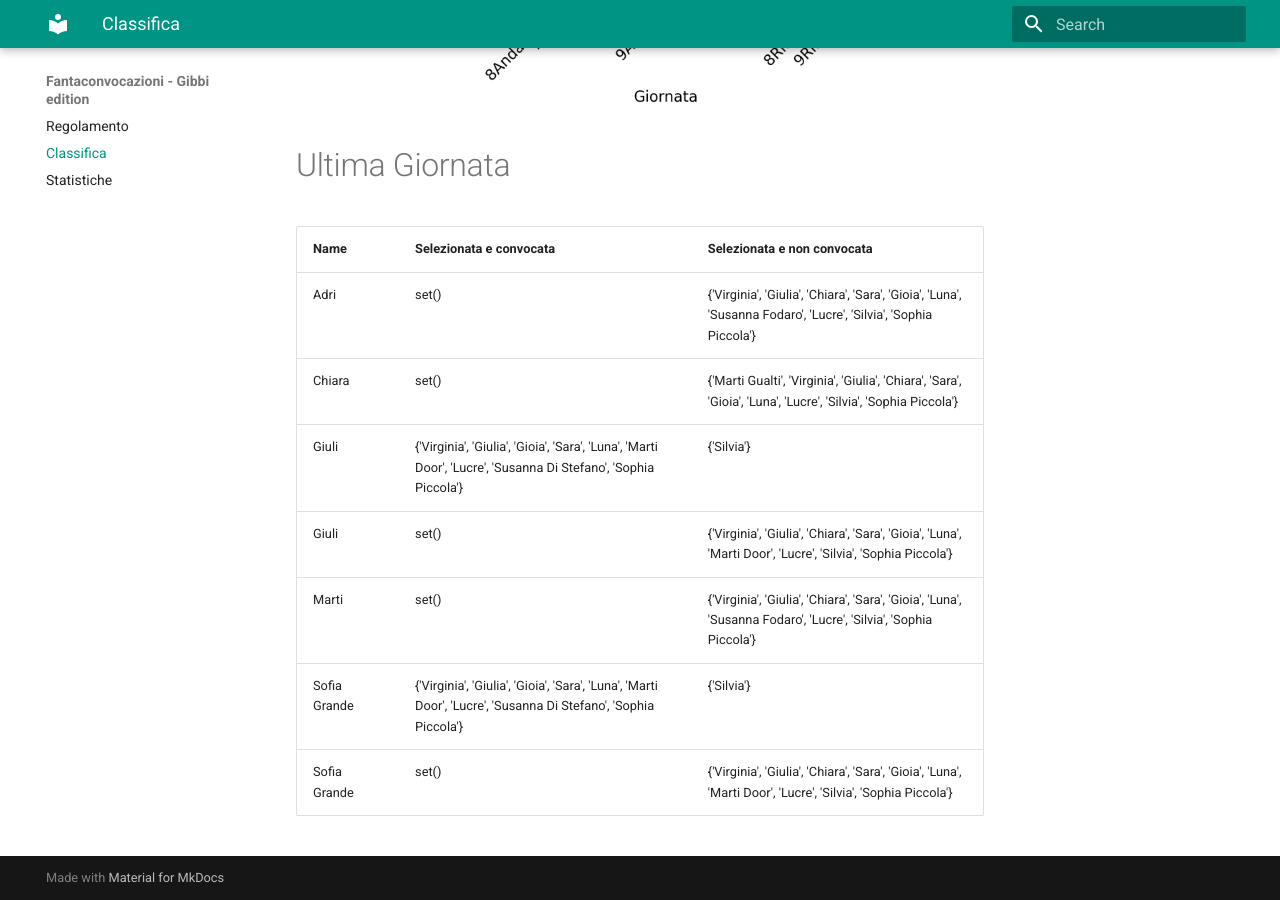
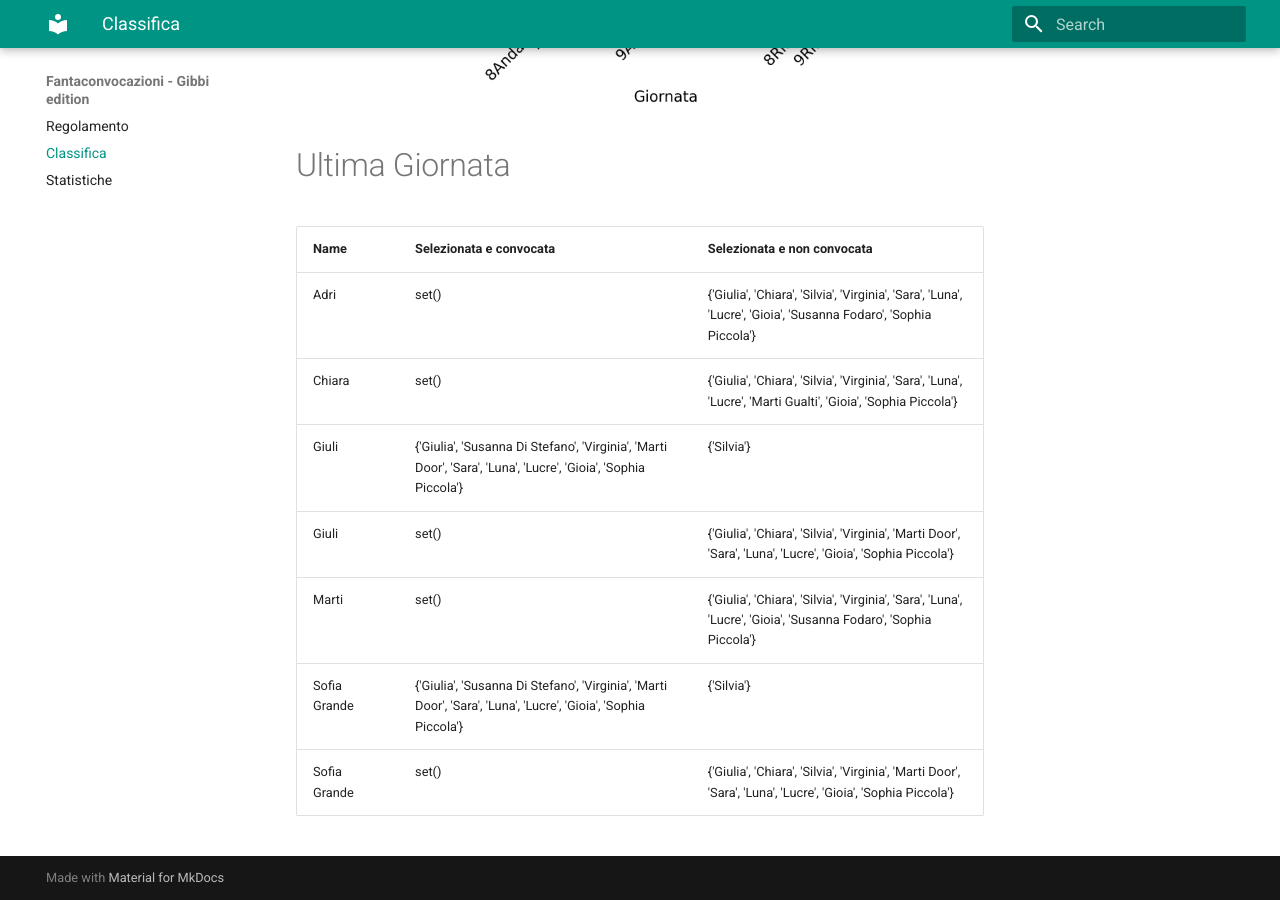
Before and after one commit to martinig94/fantagibbi, an MkDocs documentation site: the page built from docs/Classifica.md, in a window 1280 px wide and 900 px high, scrolled down 1003 px. Built offline with MkDocs 1.6.1 and Material for MkDocs 9.7.7, drawn with Linux system fonts in a browser that asks for light colours.

Commit message:
Auto-update from main.py

```diff
--- a/docs/Classifica.md
+++ b/docs/Classifica.md
@@ -18,11 +18,11 @@
 <!-- START_TABLE CORRECT -->
 | Name         | Selezionata e convocata                                                                                        | Selezionata e non convocata                                                                                      |
 |:-------------|:---------------------------------------------------------------------------------------------------------------|:-----------------------------------------------------------------------------------------------------------------|
-| Adri         | set()                                                                                                          | {'Virginia', 'Giulia', 'Chiara', 'Sara', 'Gioia', 'Luna', 'Susanna Fodaro', 'Lucre', 'Silvia', 'Sophia Piccola'} |
-| Chiara       | set()                                                                                                          | {'Marti Gualti', 'Virginia', 'Giulia', 'Chiara', 'Sara', 'Gioia', 'Luna', 'Lucre', 'Silvia', 'Sophia Piccola'}   |
-| Giuli        | {'Virginia', 'Giulia', 'Gioia', 'Sara', 'Luna', 'Marti Door', 'Lucre', 'Susanna Di Stefano', 'Sophia Piccola'} | {'Silvia'}                                                                                                       |
-| Giuli        | set()                                                                                                          | {'Virginia', 'Giulia', 'Chiara', 'Sara', 'Gioia', 'Luna', 'Marti Door', 'Lucre', 'Silvia', 'Sophia Piccola'}     |
-| Marti        | set()                                                                                                          | {'Virginia', 'Giulia', 'Chiara', 'Sara', 'Gioia', 'Luna', 'Susanna Fodaro', 'Lucre', 'Silvia', 'Sophia Piccola'} |
-| Sofia Grande | {'Virginia', 'Giulia', 'Gioia', 'Sara', 'Luna', 'Marti Door', 'Lucre', 'Susanna Di Stefano', 'Sophia Piccola'} | {'Silvia'}                                                                                                       |
-| Sofia Grande | set()                                                                                                          | {'Virginia', 'Giulia', 'Chiara', 'Sara', 'Gioia', 'Luna', 'Marti Door', 'Lucre', 'Silvia', 'Sophia Piccola'}     |
+| Adri         | set()                                                                                                          | {'Giulia', 'Chiara', 'Silvia', 'Virginia', 'Sara', 'Luna', 'Lucre', 'Gioia', 'Susanna Fodaro', 'Sophia Piccola'} |
+| Chiara       | set()                                                                                                          | {'Giulia', 'Chiara', 'Silvia', 'Virginia', 'Sara', 'Luna', 'Lucre', 'Marti Gualti', 'Gioia', 'Sophia Piccola'}   |
+| Giuli        | {'Giulia', 'Susanna Di Stefano', 'Virginia', 'Marti Door', 'Sara', 'Luna', 'Lucre', 'Gioia', 'Sophia Piccola'} | {'Silvia'}                                                                                                       |
+| Giuli        | set()                                                                                                          | {'Giulia', 'Chiara', 'Silvia', 'Virginia', 'Marti Door', 'Sara', 'Luna', 'Lucre', 'Gioia', 'Sophia Piccola'}     |
+| Marti        | set()                                                                                                          | {'Giulia', 'Chiara', 'Silvia', 'Virginia', 'Sara', 'Luna', 'Lucre', 'Gioia', 'Susanna Fodaro', 'Sophia Piccola'} |
+| Sofia Grande | {'Giulia', 'Susanna Di Stefano', 'Virginia', 'Marti Door', 'Sara', 'Luna', 'Lucre', 'Gioia', 'Sophia Piccola'} | {'Silvia'}                                                                                                       |
+| Sofia Grande | set()                                                                                                          | {'Giulia', 'Chiara', 'Silvia', 'Virginia', 'Marti Door', 'Sara', 'Luna', 'Lucre', 'Gioia', 'Sophia Piccola'}     |
 <!-- END_TABLE CORRECT -->
```
